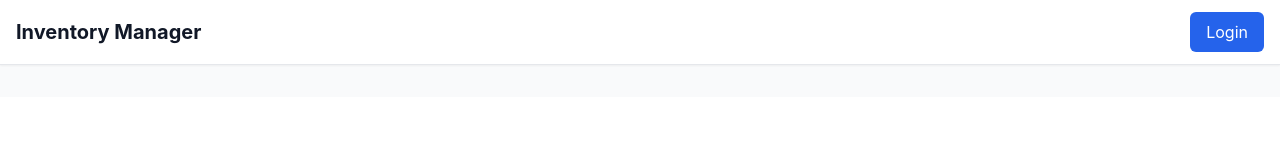
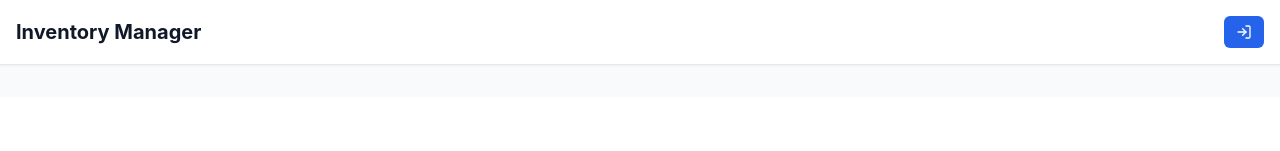
Before and after one commit to Aditya201514049/inventory-management, a React (Vite) app in the folder frontend/: page / in a window 1280 px wide. Shown: the top 151 px of the page. Built offline with nearby package versions, Linux system fonts and the light colour scheme; no server answers.

Commit message:
login icon added

```diff
--- a/frontend/src/components/Navbar.tsx
+++ b/frontend/src/components/Navbar.tsx
@@ -1,6 +1,6 @@
 import { Link } from 'react-router-dom'
 import { useAuth } from '../contexts/AuthContext'
-import { Shield, LogOut } from 'lucide-react'
+import { Shield, LogOut, LogIn } from 'lucide-react'
 
 const Navbar = () => {
   const { user, isAuthenticated, logout } = useAuth()
@@ -43,8 +43,12 @@ const Navbar = () => {
                 </button>
               </>
             ) : (
-              <Link to="/login" className="bg-blue-600 text-white px-4 py-2 rounded-md hover:bg-blue-700">
-                Login
+              <Link
+                to="/login"
+                className="bg-blue-600 text-white px-3 py-2 rounded-md hover:bg-blue-700 flex items-center"
+                title="Login"
+              >
+                <LogIn className="h-4 w-4" />
               </Link>
             )}
           </div>
```
